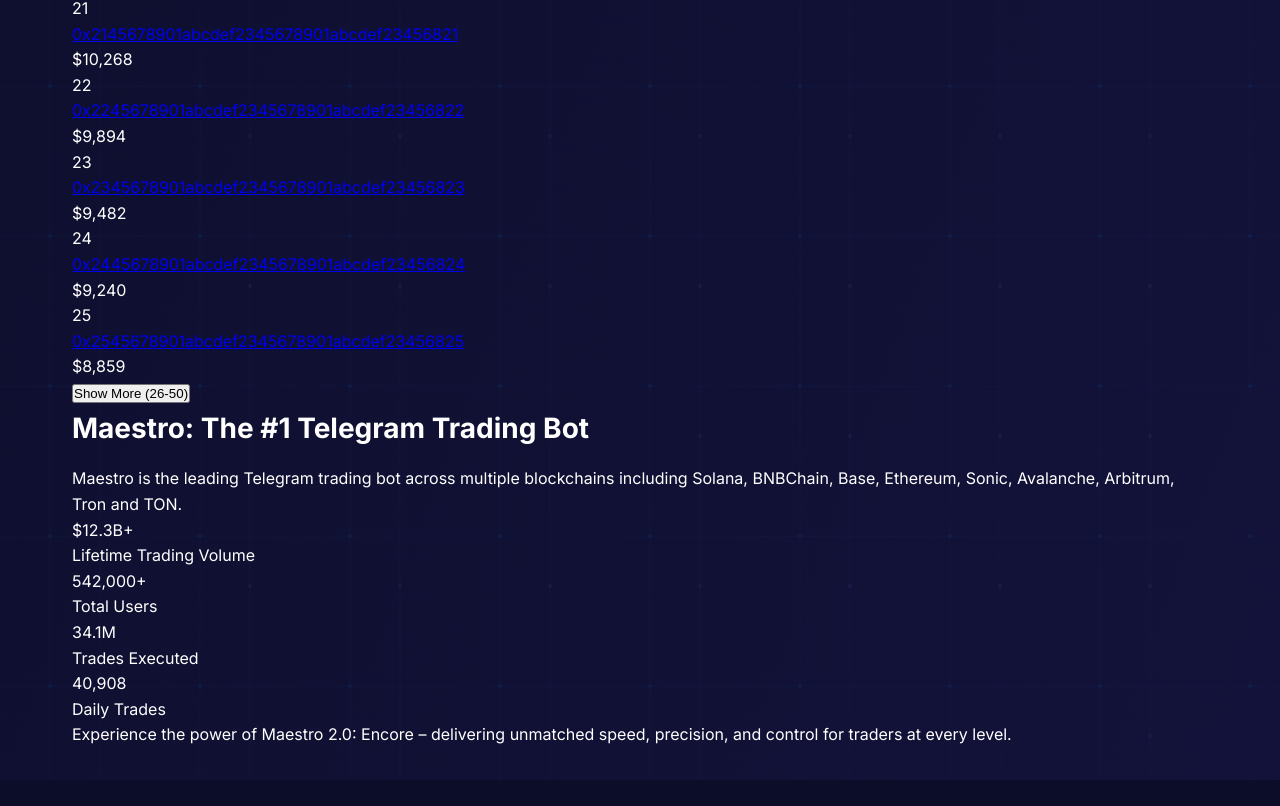
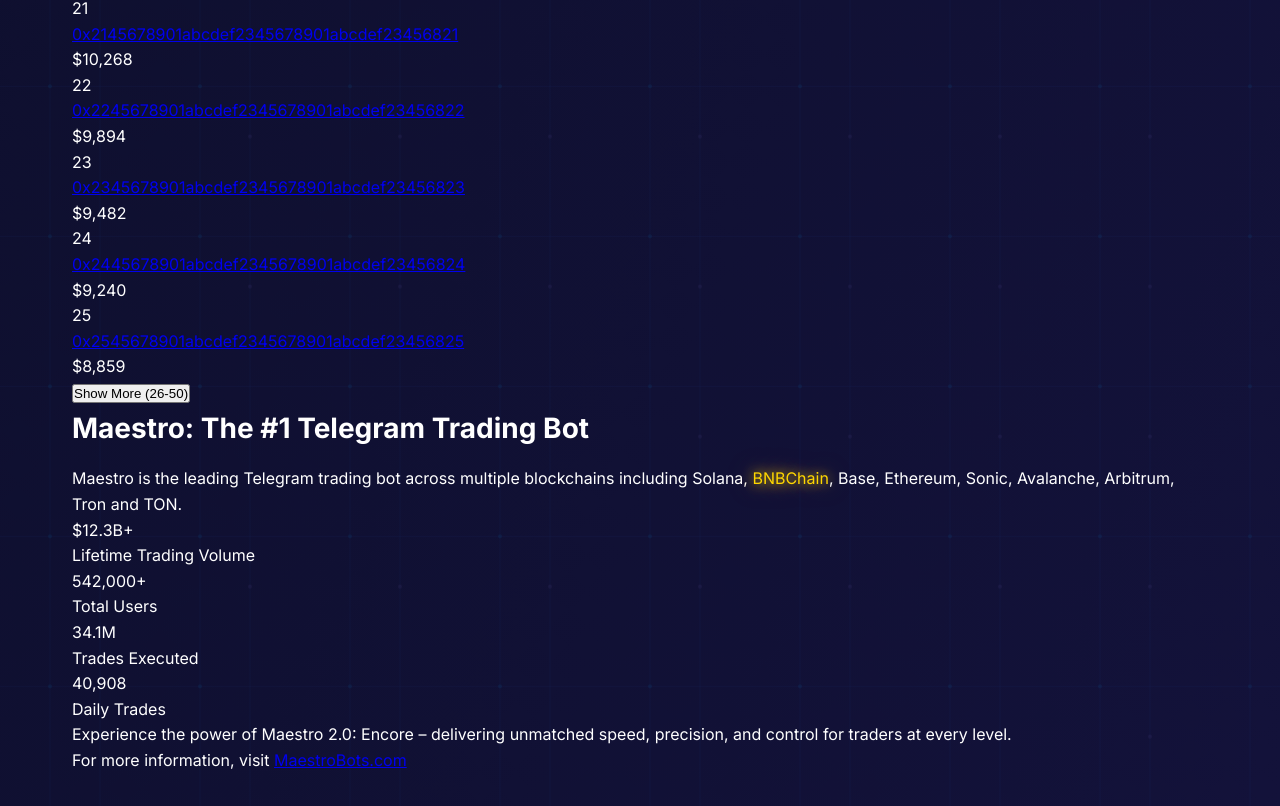
Before and after one commit to nsalekz/maestro-competition-leaderboard, a plain HTML site: page index.html in a window 1280 px wide. Shown: the part 2664-3470 px from the top of the page. Before the commit the page ends 3444 px from the top, so only its background shows below. Drawn offline with Linux system fonts and the light colour scheme.

Commit message:
Update index.html with golden BNBChain in footer and website link

```diff
--- a/index.html
+++ b/index.html
@@ -100,7 +100,7 @@
         <footer class="seo-footer">
             <div class="seo-content">
                 <h2>Maestro: The #1 Telegram Trading Bot</h2>
-                <p>Maestro is the leading Telegram trading bot across multiple blockchains including <span class="highlight-chain">Solana</span>, <span class="highlight-chain">BNBChain</span>, <span class="highlight-chain">Base</span>, <span class="highlight-chain">Ethereum</span>, <span class="highlight-chain">Sonic</span>, <span class="highlight-chain">Avalanche</span>, <span class="highlight-chain">Arbitrum</span>, <span class="highlight-chain">Tron</span> and <span class="highlight-chain">TON</span>.</p>
+                <p>Maestro is the leading Telegram trading bot across multiple blockchains including <span class="highlight-chain">Solana</span>, <span class="golden-text">BNBChain</span>, <span class="highlight-chain">Base</span>, <span class="highlight-chain">Ethereum</span>, <span class="highlight-chain">Sonic</span>, <span class="highlight-chain">Avalanche</span>, <span class="highlight-chain">Arbitrum</span>, <span class="highlight-chain">Tron</span> and <span class="highlight-chain">TON</span>.</p>
 
                 <div class="stats-grid">
                     <div class="stat-item">
@@ -122,6 +122,7 @@
                 </div>
 
                 <p class="seo-tagline">Experience the power of Maestro 2.0: Encore – delivering unmatched speed, precision, and control for traders at every level.</p>
+                <p class="seo-website-link">For more information, visit <a href="https://maestrobots.com" target="_blank" rel="noopener noreferrer">MaestroBots.com</a></p>
             </div>
         </footer>
     </div>
```
